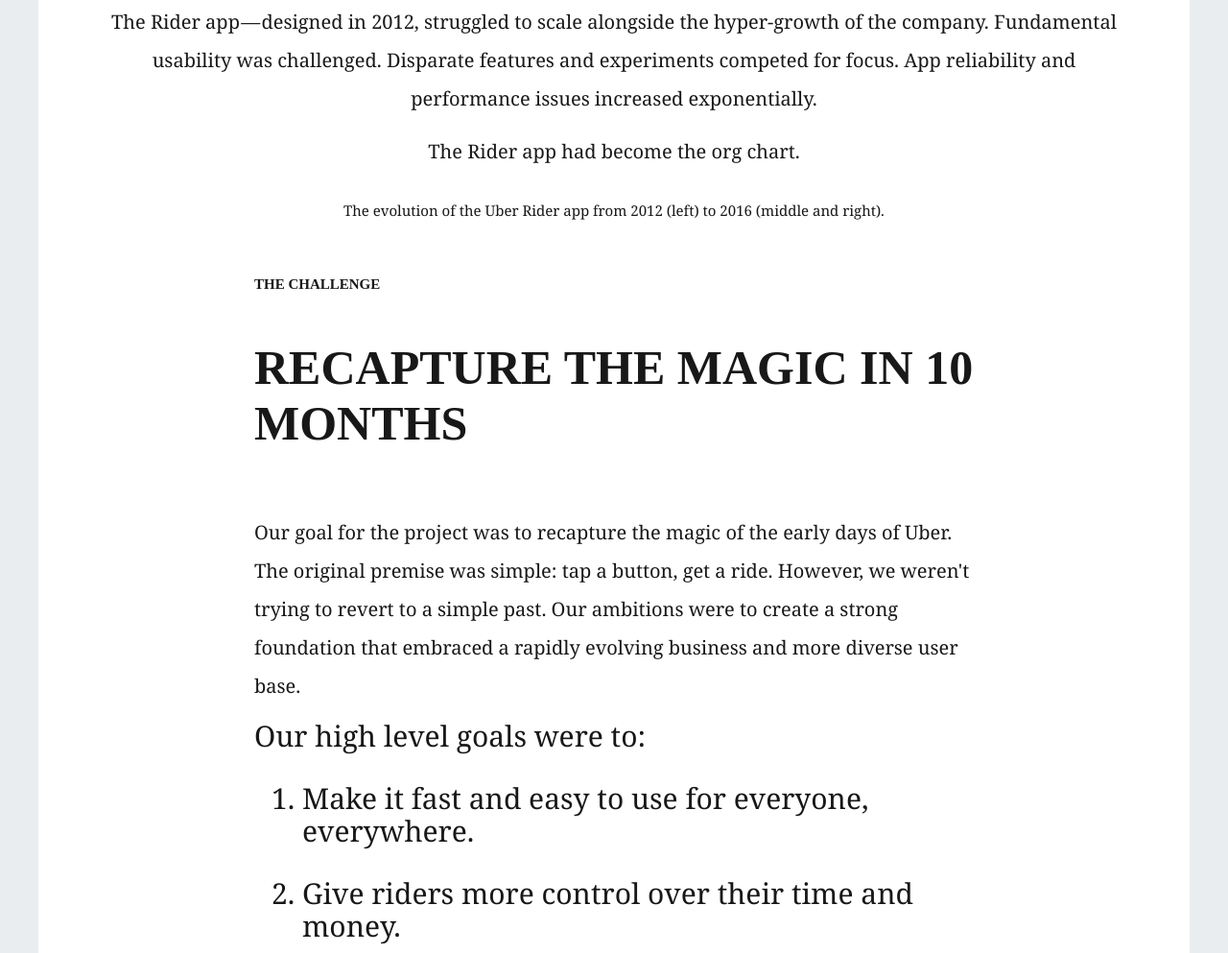
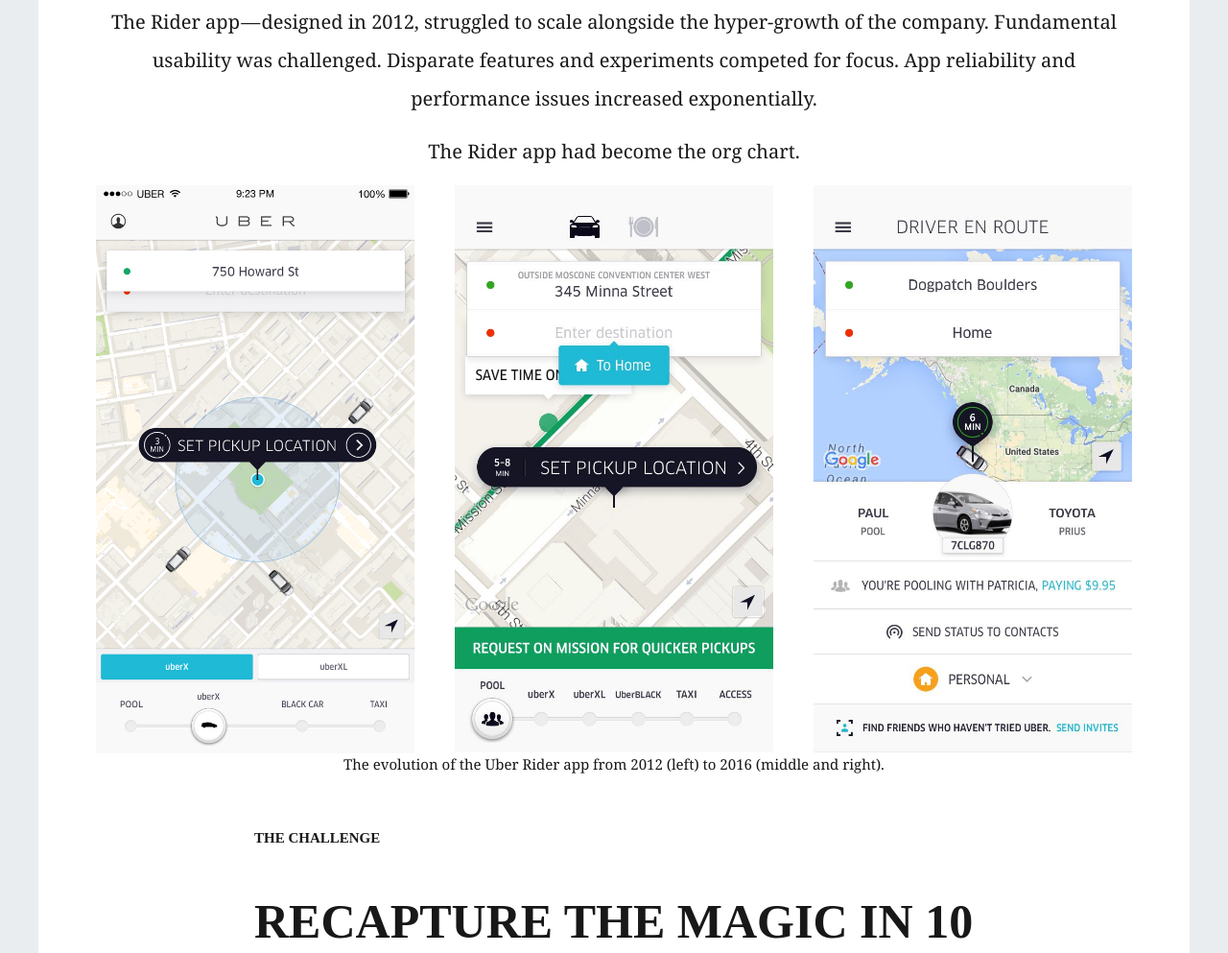
Before and after one commit to seriLucute/simon, a plain HTML site: page uber.html in a window 1280 px wide. Shown: the part 1259-2252 px from the top of the page at 96% size. Drawn offline with Linux system fonts and the light colour scheme; a web font is replaced by a local one.

Commit message:
이미지 폴더 경로 수정

```diff
--- a/uber.html
+++ b/uber.html
@@ -44,7 +44,7 @@
             and does not necessarily reflect the views of Uber.
           </p>
           <figure class="thumbnail">
-            <img src="uber/uber-hero.jpg" alt="" />
+            <img src="portfolio/" alt="" />
           </figure>
         </section>
         <section class="light">
@@ -63,7 +63,7 @@
           </p>
           <p>The Rider app had become the org chart.</p>
           <figure class="thumbnail">
-            <img src="uber/uber-2012-2016.jpg" alt="" />
+            <img src="portfolio/uber-2012-2016.jpg" alt="" />
             <figcaption>
               The evolution of the Uber Rider app from 2012 (left) to 2016
               (middle and right).
```
